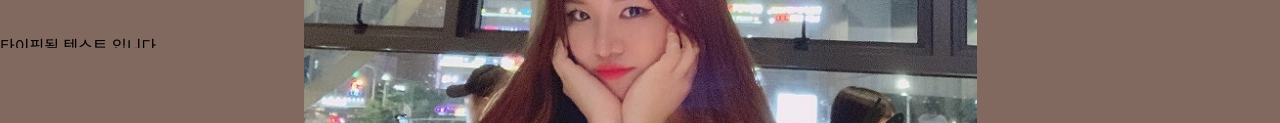
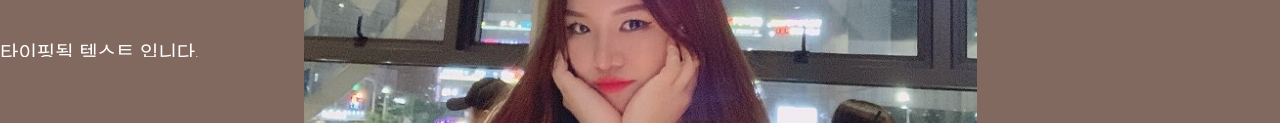
Before and after one commit to ssh957/loveMore, a plain HTML site: page index.html in a window 1280 px wide. Shown: the part 183-306 px from the top of the page. Drawn offline with Linux system fonts and the light colour scheme.

Commit message:
Update style.css

```diff
--- a/css/style.css
+++ b/css/style.css
@@ -104,8 +104,10 @@ header {
 p.typing-txt{
   position:relative;
   display: inline-block;
-  height: 15px; overflow: hidden;
+  height: 20px; overflow: hidden;
   animation: typingAni 2s steps(30, end) 1;
+  color: white;
+  font-size: 20px;
 }
 p.typing-txt::after{
   position:absolute;
@@ -115,7 +117,7 @@ p.typing-txt::after{
   height: 13px;
   top : 3px;
   right:0;
-  border-right: 1px solid #000;
+  border-right: 1px solid black;
   animation: cursor 1s step-end infinite;
 }
 @keyframes typingAni {
```
